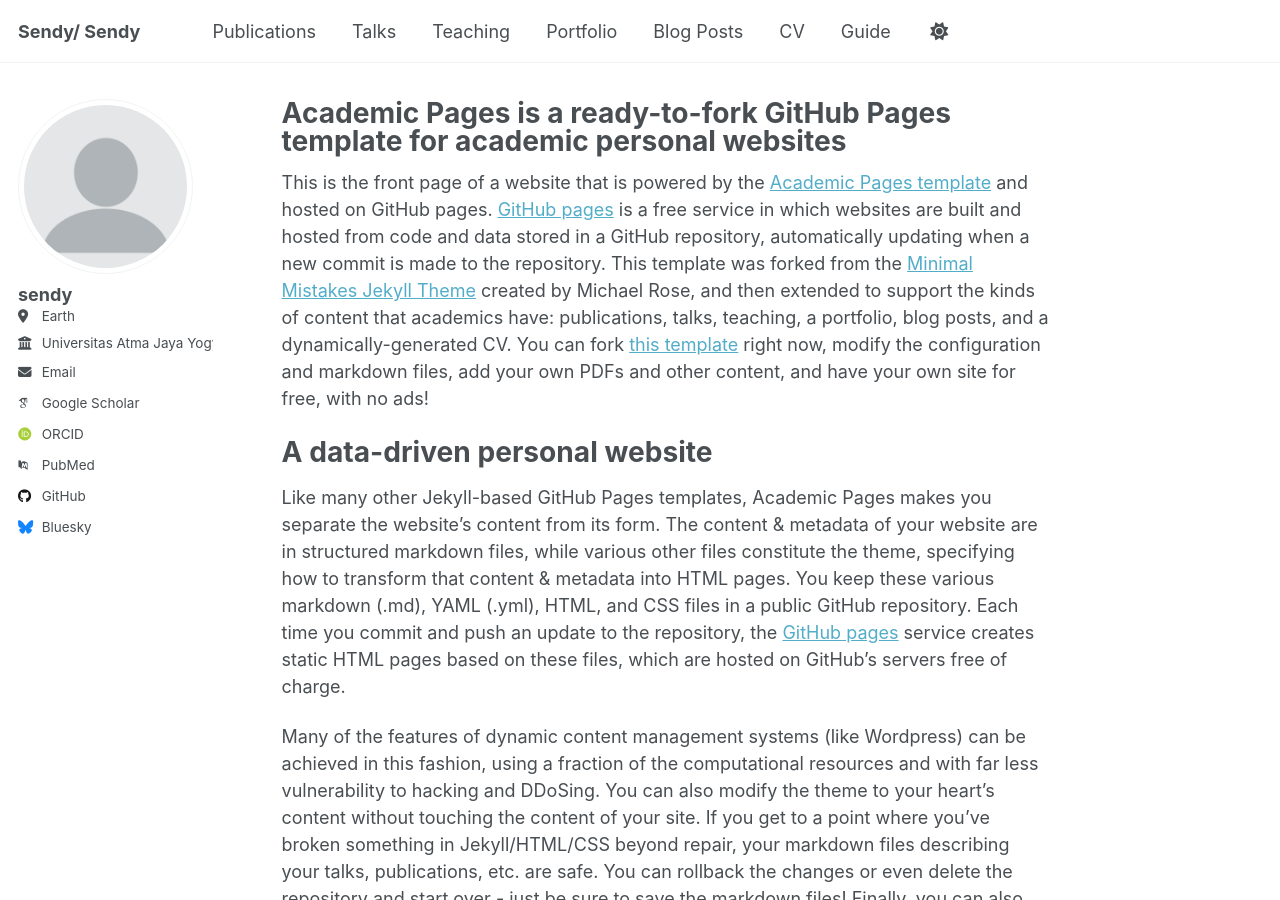
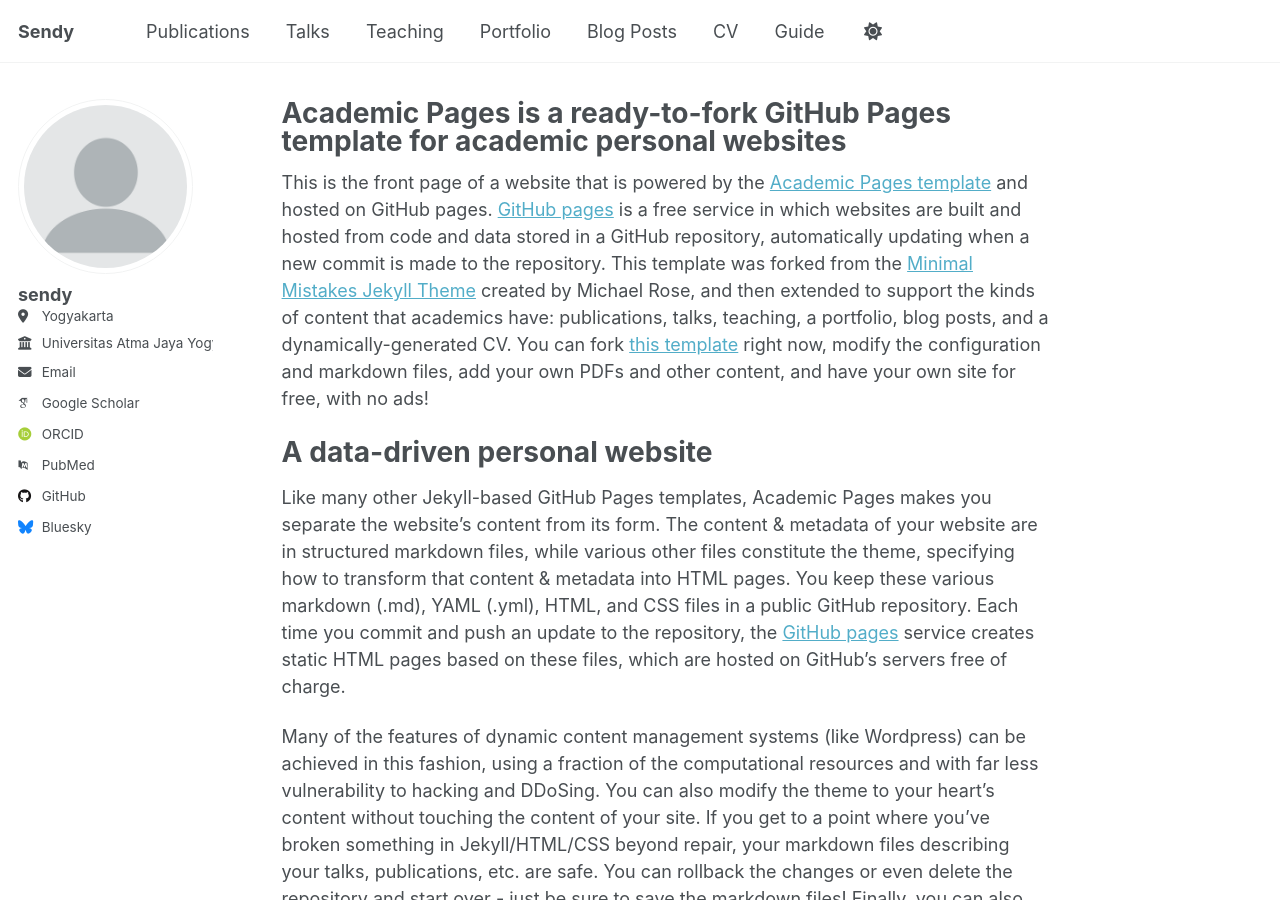
Before and after one commit to sendyjunedi/sendyjunedi-github, a Jekyll site: the page built from _pages/about.md, in a window 1280 px wide and 900 px high. Built offline with Jekyll 4.4.1, drawn with Linux system fonts in a browser that asks for light colours; some web fonts are replaced.

Commit message:
fix: location email

```diff
--- a/_config.yml
+++ b/_config.yml
@@ -9,13 +9,13 @@
 # Basic Site Settings
 locale                   : "en-US"
 site_theme               : "sendy"
-title                    : "Sendy/ Sendy"
+title                    : "Sendy"
 title_separator          : "-"
 name                     : &name "Sendy Junedi"
 description              : &description "Researcher in protein and peptide science"
 url                      : https://academicpages.github.io # the base hostname & protocol for your site e.g. "https://[your GitHub username].github.io"
 baseurl                  : "" # the subpath of your site, e.g. "/blog"
-repository               : "academicpages/academicpages.github.io"
+repository               : "sendyjunedi/sendyjunedi.github.io"
 
 # Site Author - The following control what appear as part of the author content on the side bar.
 #               If a field is blank the icon and link will not appear, otherwise it will be shown.
@@ -26,10 +26,10 @@ author:
   name             : "sendy"
   pronouns         : # example: "she/her"
   bo              : "Short biography for the left-hand sidebar"
-  location         : "Earth"
+  location         : "Yogyakarta"
   employer         : "Universitas Atma Jaya Yogyakarta"
   uri              : # URL
-  email            : "none@example.org"
+  email            : "sendy.junedi@uajy.ac.id"
 
   # Academic websites
   arxiv            : # URL - Update with the correct link to your profile
```
